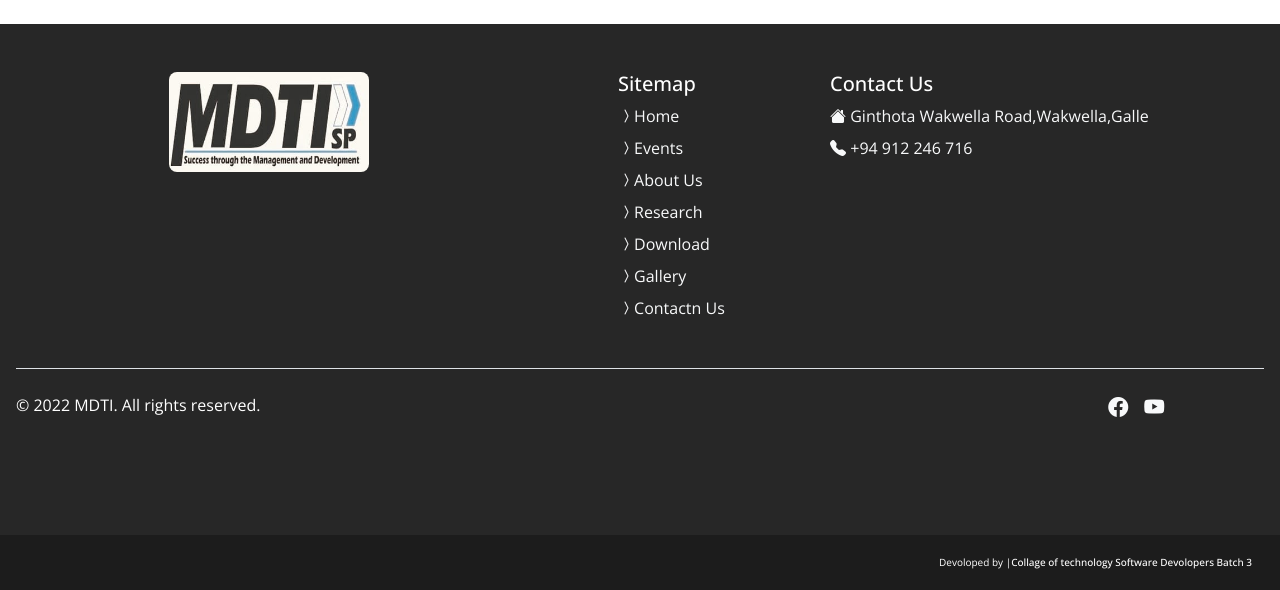
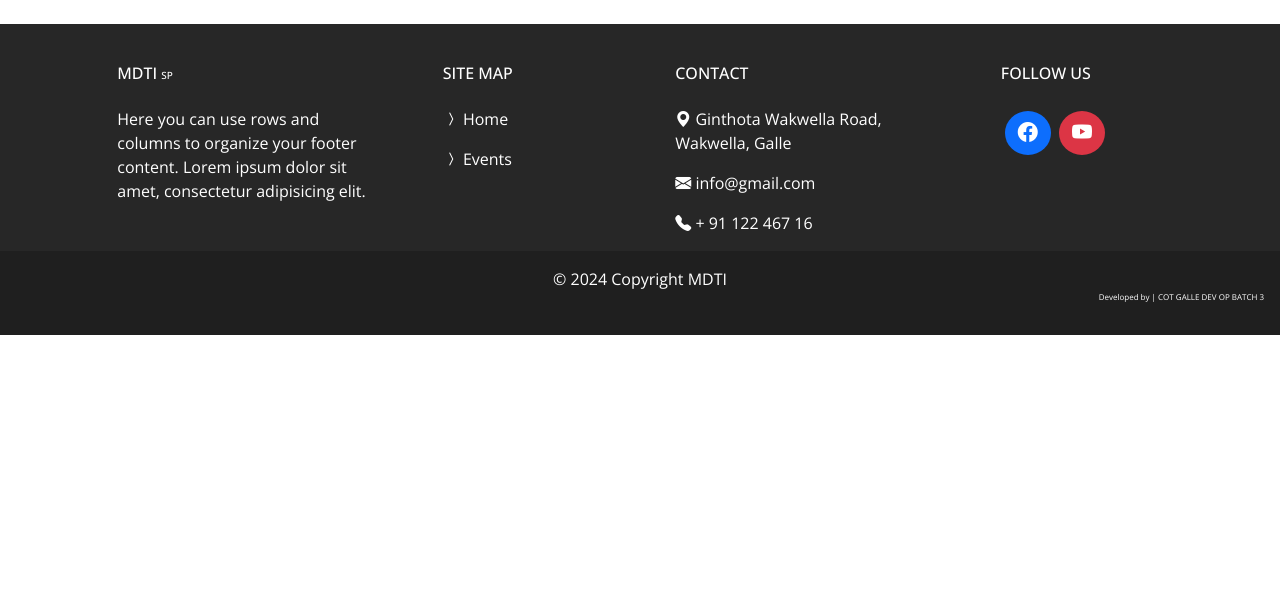
Before and after one commit to Bulana2004/MDTI, a plain HTML site: page index.html in a window 1280 px wide. Shown: the part 1074-1664 px from the top of the page. After the commit the page ends 1409 px from the top, so only its background shows below. Drawn offline with nearby package versions, Linux system fonts and the light colour scheme.

Commit message:
2024/05/22 Uploading Files

```diff
--- a/index.html
+++ b/index.html
@@ -160,63 +160,98 @@
     </div>
     <!--====Corousel-End====-->
     <!--============================================================================================-->
+
+
+
+
+
+
+
+
     <!--============================================================================================-->
     <!--====Footer-start====-->
-    <div class="footer-dark">
-        <div class="mx-3">
-            <footer class="py-5">
-                <div class="row inline-block">
-                    <div class="col-md-3 offset-md-1 footer-image" style="margin-right: 14%;">
-                        <img src="img/WhatsApp Image 2024-05-20 at 16.13.03_b925d1cc.jpg" alt="" width="200"
-                            class="rounded-3 d-block mx-auto">
+    <footer class="text-center text-lg-start text-white" style="background-color: rgb(39, 39, 39)">
+        <!-- Grid container -->
+        <div class="container p-4 pb-0">
+            <!-- Section: Links -->
+            <section class="">
+                <!--Grid row-->
+                <div class="row">
+                    <!-- Grid column -->
+                    <div class="col-md-3 col-lg-3 col-xl-3 mx-auto mt-3">
+                        <h6 class="text-uppercase mb-4 font-weight-bold">
+                            MDTI <span style="font-size: 10px;">SP</span>
+                        </h6>
+                        <p>
+                            Here you can use rows and columns to organize your footer
+                            content. Lorem ipsum dolor sit amet, consectetur adipisicing
+                            elit.
+                        </p>
                     </div>
-                    <div class="col-sm-8 col-md-2 mb-3">
-                        <h5>Sitemap</h5>
-                        <ul class="nav flex-column">
-                            <li class="nav-item mb-2"><a href="#" class="nav-link p-0 text-light"><span
-                                        class="bi bi-chevron-compact-right">Home</span></a></li>
-                            <li class="nav-item mb-2"><a href="#" class="nav-link p-0 text-light"><span
-                                        class="bi bi-chevron-compact-right"></span>Events</a></li>
-                            <li class="nav-item mb-2"><a href="#" class="nav-link p-0 text-light"><span
-                                        class="bi bi-chevron-compact-right"></span>About Us</a></li>
-                            <li class="nav-item mb-2"><a href="#" class="nav-link p-0 text-light"><span
-                                        class="bi bi-chevron-compact-right"></span>Research</a></li>
-                            <li class="nav-item mb-2"><a href="#" class="nav-link p-0 text-light"><span
-                                        class="bi bi-chevron-compact-right"></span>Download</a></li>
-                            <li class="nav-item mb-2"><a href="#" class="nav-link p-0 text-light"><span
-                                        class="bi bi-chevron-compact-right"></span>Gallery</a></li>
-                            <li class="nav-item mb-2"><a href="#" class="nav-link p-0 text-light"><span
-                                        class="bi bi-chevron-compact-right"></span>Contactn Us</a></li>
-                        </ul>
+                    <!-- Grid column -->
+
+                    <hr class="w-100 clearfix d-md-none" />
+
+                    <!-- Grid column -->
+                    <div class="col-md-2 col-lg-2 col-xl-2 mx-auto mt-3">
+                        <h6 class="text-uppercase mb-4 font-weight-bold">Site map</h6>
+                        <p>
+                            <a href="#" class="text-white text-decoration-none"><i
+                                    class="bi bi-chevron-compact-right"></i>
+                                Home</a>
+                        </p>
+                        <p>
+                            <a href="#" class="text-white text-decoration-none"><i
+                                    class="bi bi-chevron-compact-right"></i> Events</a>
+                        </p>
                     </div>
-                    <hr id="footer-hr">
-                    <div class="col-sm-4 col-md-4 mb-3 contact-margin">
-                        <h5>Contact Us</h5>
-                        <ul class="nav flex-column">
-                            <li class="nav-item mb-2"><a href="#" class="nav-link p-0 text-light" data-bs-toggle="modal"
-                                    data-bs-target="#exampleModal"><span class="bi bi-house-fill"> Ginthota Wakwella
-                                        Road,Wakwella,Galle</span></a></li>
-                            <li class="nav-item mb-2"><a href="tel:+94912246716" class="nav-link p-0 text-light"><span
-                                        class="bi bi-telephone-fill"> +94 912 246 716</span></a></li>
-                        </ul>
+
+                    <!-- Grid column -->
+
+                    <hr class="w-100 clearfix d-md-none" />
+
+                    <!-- Grid column -->
+                    <hr class="w-100 clearfix d-md-none" />
+
+                    <!-- Grid column -->
+                    <div class="col-md-4 col-lg-3 col-xl-3 mx-auto mt-3">
+                        <h6 class="text-uppercase mb-4 font-weight-bold">Contact</h6>
+                        <p><i class="bi bi-geo-alt-fill"></i> Ginthota Wakwella Road, Wakwella, Galle</p>
+                        <p><i class="bi bi-envelope-fill"></i> info@gmail.com</p>
+                        <p><i class="bi bi-telephone-fill"></i> + 91 122 467 16</p>
+                    </div>
+
+                    <!-- Grid column -->
+
+                    <!-- Grid column -->
+                    <div class="col-md-3 col-lg-2 col-xl-2 mx-auto mt-3">
+                        <h6 class="text-uppercase mb-4 font-weight-bold">Follow us</h6>
+
+                        <!-- Facebook -->
+                        <a class="btn m-1 fs-5 text-bg-primary rounded-circle" href="#!" role="button"><i
+                                class="bi bi-facebook"></i></a>
+
+                        <!-- Youtube -->
+                        <a class="btn fs-5 text-bg-danger rounded-circle" href="#!" role="button"><i
+                                class="bi bi-youtube"></i></a>
                     </div>
                 </div>
-                <div class="d-flex flex-column flex-sm-row justify-content-between py-4 my-4 border-top">
-                    <p>&copy; 2022 MDTI. All rights reserved.</p>
-                    <ul class="list-unstyled d-flex" style="margin-right: 8%;">
-                        <li class="ms-3"><a class="link-light fs-5" href="#"><span class="bi bi-facebook"></span></a>
-                        </li>
-                        <li class="ms-3"><a class="link-light fs-5" href="#"><span class="bi bi-youtube"></span></a>
-                        </li>
-                    </ul>
-                </div>
-            </footer>
+                <!--Grid row-->
+            </section>
+            <!-- Section: Links -->
         </div>
-        <div class="text-end p-1" style="background-color: rgb(28, 28, 28);">
-            <p style="font-size: 10px;" class="mt-3 mx-4">Devoloped by |<span class="fw-medium">Collage of technology
-                    Software Devolopers Batch 3</span></p>
+        <!-- Grid container -->
+
+        <!-- Copyright -->
+        <div class="text-center p-3" style="background-color: rgba(0, 0, 0, 0.2)">
+            © 2024 Copyright
+            <a class="text-white text-decoration-none" href="https://mdbootstrap.com/">MDTI</a>
+            <div class="text-end">
+                <p style="font-size: 8px;">Developed by | COT GALLE DEV OP BATCH 3</p>
+            </div>
         </div>
-    </div>
+        <!-- Copyright -->
+    </footer>
     <!--====Footer-End====-->
 </body>
 
--- a/responsive-style.css
+++ b/responsive-style.css
@@ -28,7 +28,6 @@
     }
 }
 
-/*Mobile responsive*/
 @media (min-width: 573px) {
     #footer-hr {
         display: none;
--- a/styles.css
+++ b/styles.css
@@ -17,57 +17,3 @@ body {
     background-color: rgb(235, 238, 240);
     color: black;
 }
-
-.footer-dark {
-    background-color: rgb(39, 39, 39);
-    color: #fff;
-}
-
-.footer-dark .nav-link {
-    color: #adb5bd;
-}
-
-.footer-dark .nav-link:hover {
-    color: #fff;
-}
-
-.footer-dark h5,
-.footer-dark p {
-    color: #fff;
-}
-
-.footer-dark .link-light {
-    color: #adb5bd;
-}
-
-.footer-dark .link-light:hover {
-    color: #fff;
-}
-
-.footer-dark .form-control {
-    background-color: #495057;
-    border: 1px solid #6c757d;
-    color: #fff;
-}
-
-.footer-dark .form-control::placeholder {
-    color: #adb5bd;
-}
-
-.footer-dark .btn-primary {
-    background-color: #007bff;
-    border-color: #007bff;
-}
-
-.footer-dark .btn-primary:hover {
-    background-color: #0056b3;
-    border-color: #004085;
-}
-
-.footer-dark .border-top {
-    border-top: 1px solid #6c757d;
-}
-
-.footer-text {
-    font-size: 13px;
-}
```
Also changed, not shown: Download/download.html (+77 -48 lines), header and footer.txt (+79 -71 lines).
